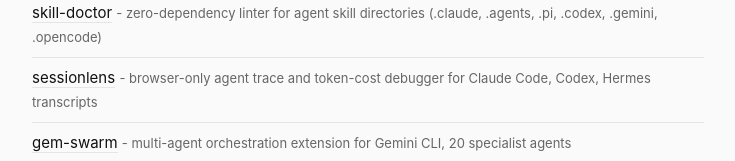
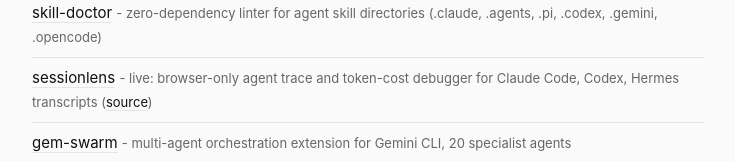
Before and after one commit to yqecea/yqecea.github.io, a plain HTML site: page index.html in a window 1280 px wide. Shown: the part 460-621 px from the top of the page, without its empty margins (272-1007 px from the left). Drawn offline with Linux system fonts and the light colour scheme.

Commit message:
Link live sessionlens demo

```diff
--- a/index.html
+++ b/index.html
@@ -77,7 +77,7 @@
   <h2>Shipped tools</h2>
   <ul>
     <li><a href="https://github.com/yqecea/skill-doctor">skill-doctor</a> <span class="note">- zero-dependency linter for agent skill directories (.claude, .agents, .pi, .codex, .gemini, .opencode)</span></li>
-    <li><a href="https://github.com/yqecea/sessionlens">sessionlens</a> <span class="note">- browser-only agent trace and token-cost debugger for Claude Code, Codex, Hermes transcripts</span></li>
+    <li><a href="https://yqecea.github.io/sessionlens/">sessionlens</a> <span class="note">- live: browser-only agent trace and token-cost debugger for Claude Code, Codex, Hermes transcripts (<a href="https://github.com/yqecea/sessionlens">source</a>)</span></li>
     <li><a href="https://github.com/yqecea/gem-swarm">gem-swarm</a> <span class="note">- multi-agent orchestration extension for Gemini CLI, 20 specialist agents</span></li>
     <li><a href="https://github.com/yqecea/vertex-design-system">vertex-design-system</a> <span class="note">- industrial design system on Geist tokens, 69 components</span></li>
     <li><a href="https://github.com/yqecea/repo-10x">repo-10x</a> <span class="note">- planning-first agent skill for deep repository transformation</span></li>
```
Also changed, not shown: llms.txt.
